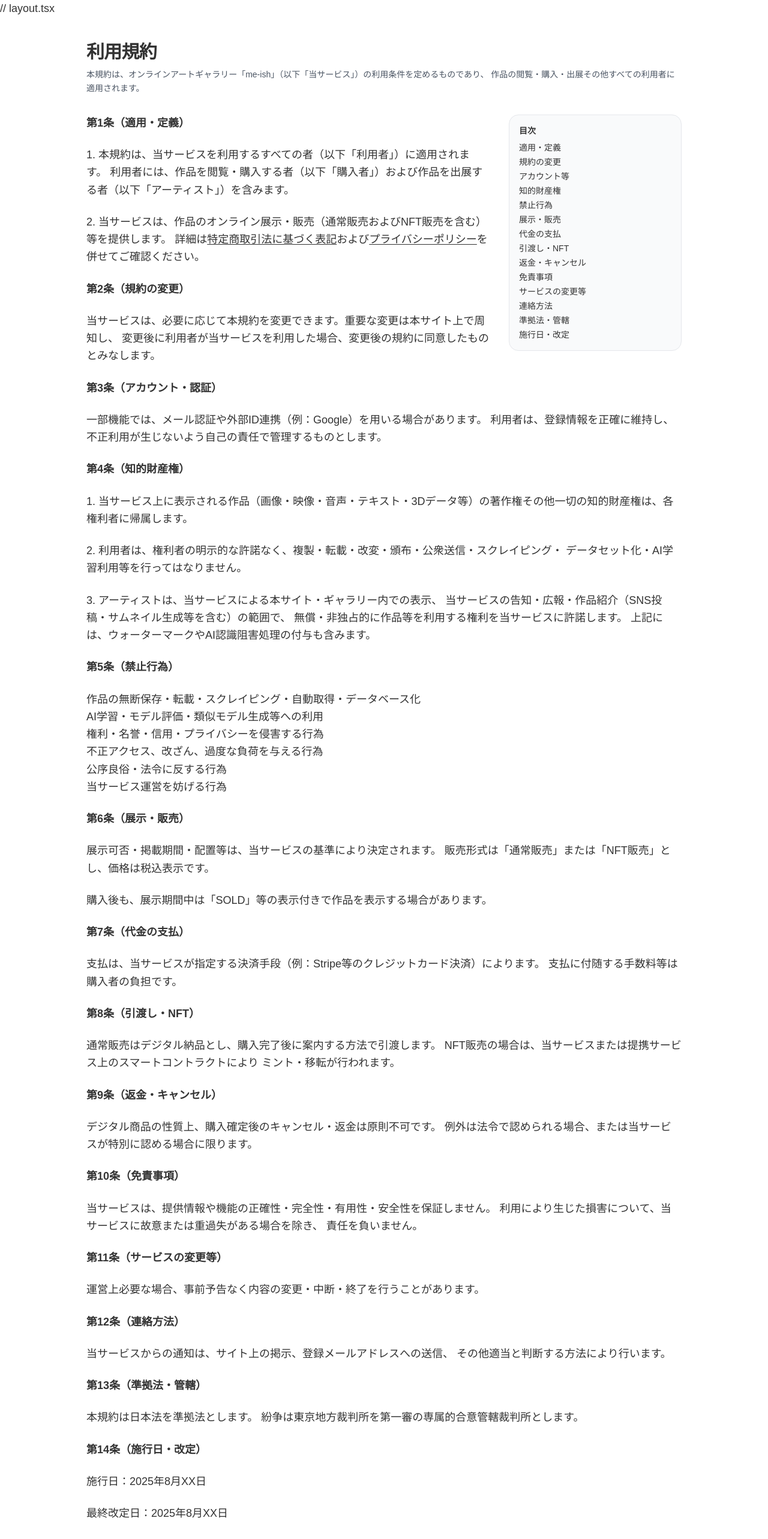
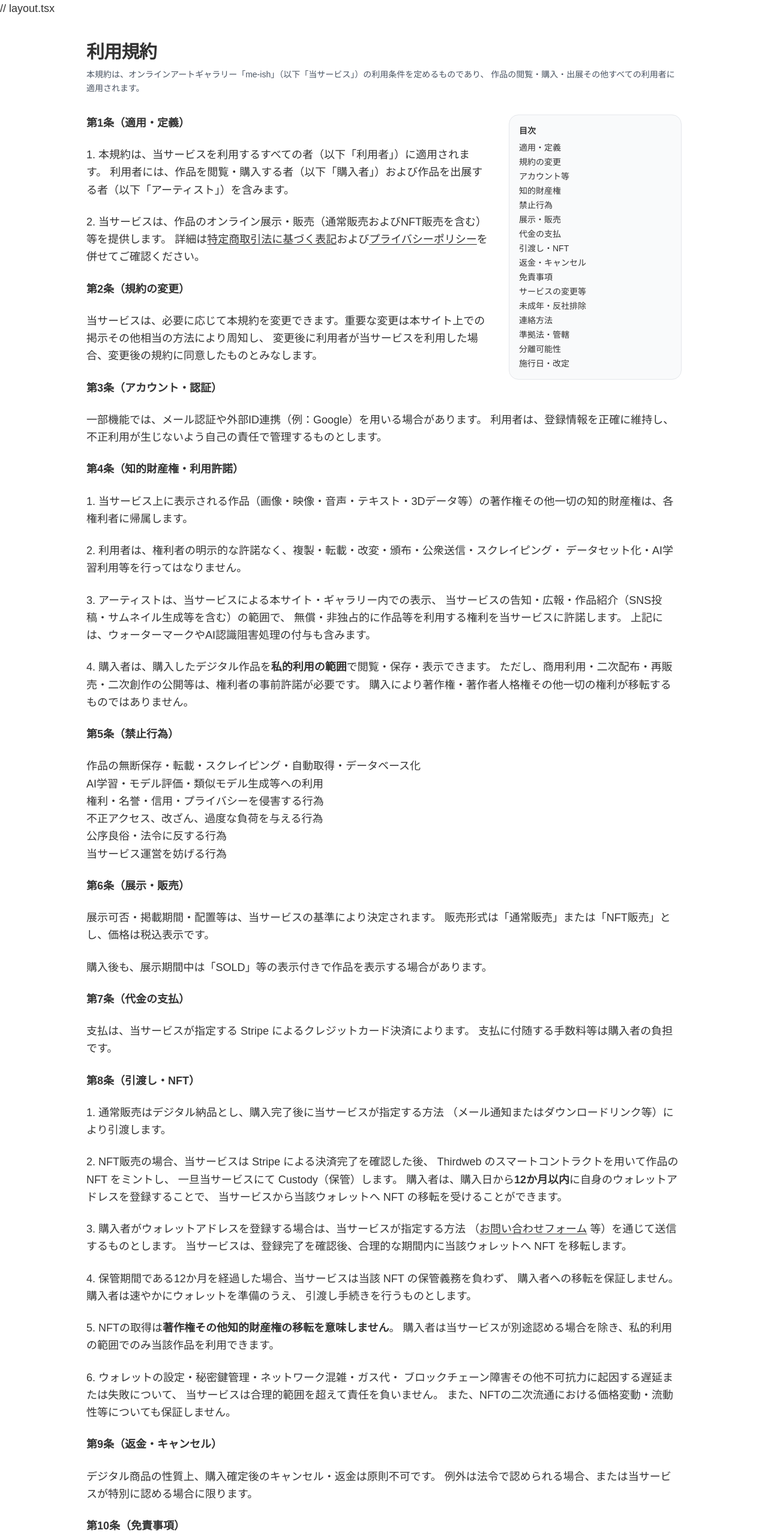
Before and after one commit to me-ish/me-ish-homepage, a Next.js app: page /footer/terms in a window 1280 px wide. Shown: the top 2566 px of the page at 60% size. Built offline with nearby package versions, Linux system fonts and the light colour scheme; a web font is replaced by a local one.

Commit message:
ブラッシュアップ

```diff
--- a/src/app/footer/copyright/page.tsx
+++ b/src/app/footer/copyright/page.tsx
@@ -65,7 +65,8 @@ export default function CopyrightPolicyPage() {
           <li>微細ノイズ等の付加による学習阻害処理（例：Glaze等の手法）</li>
         </ul>
         <p className="text-sm text-gray-600">
-          ※表示品質や端末性能に配慮しつつ、アーティストの意向と運用ポリシーに基づき付与します。
+          ※表示品質や端末性能に配慮しつつ、アーティストの意向と運用ポリシーに基づき付与します。<br />
+          ※AI学習の完全な防止を保証するものではありません。
         </p>
 
         <h2 id="sec-4"><strong>第4条（生成AI作品の取扱い）</strong></h2>
@@ -116,7 +117,7 @@ export default function CopyrightPolicyPage() {
           <Link href="/contact/form" className="underline underline-offset-2">お問い合わせフォーム</Link>
           または <span>info [at] me-ish.art</span> へお願いします（送信時は「[at]」を「@」に置換）。
         </p>
-        <p>制定日：2025年5月XX日／最終改定日：2025年8月XX日</p>
+        <p>制定日：2025年8月18日</p>
       </article>
     </main>
   );
--- a/src/app/footer/disclaimer/page.tsx
+++ b/src/app/footer/disclaimer/page.tsx
@@ -59,7 +59,7 @@ export default function DisclaimerPage() {
           （送信時は「[at]」を「@」に置換してください）
         </p>
 
-        <p>制定日：2025年5月（予定）</p>
+        <p>制定日：2025年8月18日</p>
       </article>
     </main>
   );
--- a/src/app/footer/privacy/page.tsx
+++ b/src/app/footer/privacy/page.tsx
@@ -51,7 +51,7 @@ export default function PrivacyPage() {
           <li>メールアドレス</li>
           <li>プロフィール情報（経歴、SNSリンク等）</li>
           <li>作品に関する情報（画像・ファイル・テキスト等）</li>
-          <li>決済情報（Stripe、Paper等を通じて取得）</li>
+          <li>決済情報（Stripeを通じて取得）</li>
           <li>IPアドレス、ブラウザ種別、アクセス日時、閲覧履歴等</li>
         </ul>
 
@@ -72,8 +72,8 @@ export default function PrivacyPage() {
         </h2>
         <p>当サービスは、以下の場合を除き、本人の同意なく第三者に個人情報を提供しません：</p>
         <ul>
-          <li>決済代行事業者（Stripe、Paper等）との取引処理に必要な場合</li>
-          <li>データベース管理（Supabase等）に必要な場合</li>
+          <li>決済代行事業者（Stripe）との取引処理に必要な場合</li>
+          <li>データベース管理（Supabase等）やサーバ運用等、業務委託に必要な場合</li>
           <li>法令に基づく開示義務がある場合</li>
           <li>人の生命、身体または財産の保護が必要な場合</li>
         </ul>
@@ -84,7 +84,7 @@ export default function PrivacyPage() {
         <p>当サービスでは、以下の外部サービスと連携する場合があります：</p>
         <ul>
           <li>Stripe（クレジットカード決済処理）</li>
-          <li>Paper（NFT販売処理）</li>
+          <li>Thirdweb（NFTの発行・移転処理）</li>
           <li>Supabase（応募情報・出展情報管理）</li>
           <li>Google Workspace（運営側での連絡管理）</li>
         </ul>
@@ -120,7 +120,6 @@ export default function PrivacyPage() {
           <Link href="/contact/form" className="underline underline-offset-2">
             お問い合わせフォーム
           </Link>
-
           からご連絡ください。本人確認を行った上で、法令に基づき対応します。
         </p>
 
@@ -130,15 +129,13 @@ export default function PrivacyPage() {
         <p>
           本ポリシーは、必要に応じて事前通知なく改定される場合があります。
           改定後は当サービス上に掲載された時点から効力を生じます。
+          重要な改定についてはサイト上で告知します。
         </p>
 
         <h2 id="sec-9">
           <strong>第9条（お問い合わせ）</strong>
         </h2>
-<p>
-  個人情報の取扱いに関するお問い合わせは、
-  以下のお問い合わせフォームまたはメールにてご連絡ください。
-</p>
+        <p>個人情報の取扱いに関するお問い合わせは、以下からご連絡ください。</p>
         <ul>
           <li>
             フォーム：
@@ -154,10 +151,9 @@ export default function PrivacyPage() {
           ※メールアドレスはスパム防止のため「@」を「[at]」に置き換えています。
           送信時に「@」に置き換えてください。
         </p>
+        <p className="mt-4">管理責任者：me-ish運営代表 大下唯</p>
 
-
-        <p>制定日：2025年5月XX日</p>
-        <p>最終改定日：2025年8月XX日</p>
+        <p>制定日：2025年8月18日</p>
       </article>
     </main>
   );
--- a/src/app/footer/terms/page.tsx
+++ b/src/app/footer/terms/page.tsx
@@ -4,7 +4,7 @@ import Link from 'next/link';
 
 export default function TermsPage() {
   return (
-    <main className="mx-auto max-w-5xl px-4 py-10">
+    <main id="main" className="mx-auto max-w-5xl px-4 py-10">
       {/* ヘッダ */}
       <header className="mb-8">
         <h1 className="text-3xl font-bold tracking-tight">利用規約</h1>
@@ -15,7 +15,10 @@ export default function TermsPage() {
       </header>
 
       {/* 目次 */}
-      <aside className="mb-8 rounded-2xl border bg-gray-50 p-4 text-sm md:float-right md:ml-8 md:w-72">
+      <aside
+        className="mb-8 rounded-2xl border bg-gray-50 p-4 text-sm md:float-right md:ml-8 md:w-72"
+        aria-label="目次"
+      >
         <div className="font-semibold">目次</div>
         <nav className="mt-2 grid gap-1">
           {[
@@ -30,15 +33,13 @@ export default function TermsPage() {
             ['返金・キャンセル', 'sec-9'],
             ['免責事項', 'sec-10'],
             ['サービスの変更等', 'sec-11'],
-            ['連絡方法', 'sec-12'],
-            ['準拠法・管轄', 'sec-13'],
-            ['施行日・改定', 'sec-14'],
+            ['未成年・反社排除', 'sec-12'],
+            ['連絡方法', 'sec-13'],
+            ['準拠法・管轄', 'sec-14'],
+            ['分離可能性', 'sec-15'],
+            ['施行日・改定', 'sec-16'],
           ].map(([label, id]) => (
-            <a
-              key={id}
-              href={`#${id}`}
-              className="underline-offset-2 hover:underline"
-            >
+            <a key={id} href={`#${id}`} className="underline-offset-2 hover:underline">
               {label}
             </a>
           ))}
@@ -71,7 +72,7 @@ export default function TermsPage() {
           <strong>第2条（規約の変更）</strong>
         </h2>
         <p>
-          当サービスは、必要に応じて本規約を変更できます。重要な変更は本サイト上で周知し、
+          当サービスは、必要に応じて本規約を変更できます。重要な変更は本サイト上での掲示その他相当の方法により周知し、
           変更後に利用者が当サービスを利用した場合、変更後の規約に同意したものとみなします。
         </p>
 
@@ -84,7 +85,7 @@ export default function TermsPage() {
         </p>
 
         <h2 id="sec-4">
-          <strong>第4条（知的財産権）</strong>
+          <strong>第4条（知的財産権・利用許諾）</strong>
         </h2>
         <p>
           1. 当サービス上に表示される作品（画像・映像・音声・テキスト・3Dデータ等）の著作権その他一切の知的財産権は、各権利者に帰属します。
@@ -98,6 +99,11 @@ export default function TermsPage() {
           当サービスの告知・広報・作品紹介（SNS投稿・サムネイル生成等を含む）の範囲で、
           無償・非独占的に作品等を利用する権利を当サービスに許諾します。
           上記には、ウォーターマークやAI認識阻害処理の付与も含みます。
+        </p>
+        <p>
+          4. 購入者は、購入したデジタル作品を<strong>私的利用の範囲</strong>で閲覧・保存・表示できます。
+          ただし、商用利用・二次配布・再販売・二次創作の公開等は、権利者の事前許諾が必要です。
+          購入により著作権・著作者人格権その他一切の権利が移転するものではありません。
         </p>
 
         <h2 id="sec-5">
@@ -119,26 +125,58 @@ export default function TermsPage() {
           展示可否・掲載期間・配置等は、当サービスの基準により決定されます。
           販売形式は「通常販売」または「NFT販売」とし、価格は税込表示です。
         </p>
-        <p>
-          購入後も、展示期間中は「SOLD」等の表示付きで作品を表示する場合があります。
-        </p>
+        <p>購入後も、展示期間中は「SOLD」等の表示付きで作品を表示する場合があります。</p>
 
         <h2 id="sec-7">
           <strong>第7条（代金の支払）</strong>
         </h2>
         <p>
-          支払は、当サービスが指定する決済手段（例：Stripe等のクレジットカード決済）によります。
+          支払は、当サービスが指定する Stripe によるクレジットカード決済によります。
           支払に付随する手数料等は購入者の負担です。
         </p>
 
-        <h2 id="sec-8">
-          <strong>第8条（引渡し・NFT）</strong>
-        </h2>
-        <p>
-          通常販売はデジタル納品とし、購入完了後に案内する方法で引渡します。
-          NFT販売の場合は、当サービスまたは提携サービス上のスマートコントラクトにより
-          ミント・移転が行われます。
-        </p>
+<h2 id="sec-8">
+  <strong>第8条（引渡し・NFT）</strong>
+</h2>
+
+<p>
+  1. 通常販売はデジタル納品とし、購入完了後に当サービスが指定する方法
+  （メール通知またはダウンロードリンク等）により引渡します。
+</p>
+
+<p>
+  2. NFT販売の場合、当サービスは Stripe による決済完了を確認した後、
+  Thirdweb のスマートコントラクトを用いて作品の NFT をミントし、
+  一旦当サービスにて Custody（保管）します。
+  購入者は、購入日から<strong>12か月以内</strong>に自身のウォレットアドレスを登録することで、
+  当サービスから当該ウォレットへ NFT の移転を受けることができます。
+</p>
+
+<p>
+  3. 購入者がウォレットアドレスを登録する場合は、当サービスが指定する方法
+  （<Link href="/contact/form" className="underline underline-offset-2">お問い合わせフォーム</Link> 等）を通じて送信するものとします。
+  当サービスは、登録完了を確認後、合理的な期間内に当該ウォレットへ NFT を移転します。
+</p>
+
+
+<p>
+  4. 保管期間である12か月を経過した場合、当サービスは当該 NFT の保管義務を負わず、
+  購入者への移転を保証しません。購入者は速やかにウォレットを準備のうえ、
+  引渡し手続きを行うものとします。
+</p>
+
+<p>
+  5. NFTの取得は<strong>著作権その他知的財産権の移転を意味しません</strong>。
+  購入者は当サービスが別途認める場合を除き、私的利用の範囲でのみ当該作品を利用できます。
+</p>
+
+<p>
+  6. ウォレットの設定・秘密鍵管理・ネットワーク混雑・ガス代・
+  ブロックチェーン障害その他不可抗力に起因する遅延または失敗について、
+  当サービスは合理的範囲を超えて責任を負いません。
+  また、NFTの二次流通における価格変動・流動性等についても保証しません。
+</p>
+
 
         <h2 id="sec-9">
           <strong>第9条（返金・キャンセル）</strong>
@@ -153,8 +191,7 @@ export default function TermsPage() {
         </h2>
         <p>
           当サービスは、提供情報や機能の正確性・完全性・有用性・安全性を保証しません。
-          利用により生じた損害について、当サービスに故意または重過失がある場合を除き、
-          責任を負いません。
+          利用により生じた損害について、当サービスに故意または重過失がある場合を除き、責任を負いません。
         </p>
 
         <h2 id="sec-11">
@@ -165,26 +202,43 @@ export default function TermsPage() {
         </p>
 
         <h2 id="sec-12">
-          <strong>第12条（連絡方法）</strong>
+          <strong>第12条（未成年・反社会的勢力の排除）</strong>
+        </h2>
+        <p>
+          1. 未成年の利用は、親権者等法定代理人の同意がある場合に限ります。
+        </p>
+        <p>
+          2. 利用者は、自己または関係者が反社会的勢力に該当しないこと、または関与しないことを表明・保証し、
+          該当が判明した場合、当サービスは何らの通知なく利用停止・契約解除等の措置を講じることができます。
+        </p>
+
+        <h2 id="sec-13">
+          <strong>第13条（連絡方法）</strong>
         </h2>
         <p>
           当サービスからの通知は、サイト上の掲示、登録メールアドレスへの送信、
-          その他適当と判断する方法により行います。
-        </p>
-
-        <h2 id="sec-13">
-          <strong>第13条（準拠法・管轄）</strong>
-        </h2>
-        <p>
-          本規約は日本法を準拠法とします。
-          紛争は東京地方裁判所を第一審の専属的合意管轄裁判所とします。
+          その他適当と判断する方法により行います。お問い合わせは「お問い合わせページ」等の案内に従って行ってください。
         </p>
 
         <h2 id="sec-14">
-          <strong>第14条（施行日・改定）</strong>
+          <strong>第14条（準拠法・管轄）</strong>
         </h2>
-        <p>施行日：2025年8月XX日</p>
-        <p>最終改定日：2025年8月XX日</p>
+        <p>
+          本規約は日本法を準拠法とします。紛争は東京地方裁判所を第一審の専属的合意管轄裁判所とします。
+        </p>
+
+        <h2 id="sec-15">
+          <strong>第15条（分離可能性）</strong>
+        </h2>
+        <p>
+          本規約のいずれかの条項が無効または執行不能と判断された場合でも、その他の条項は引き続き有効に存続します。
+        </p>
+
+        <h2 id="sec-16">
+          <strong>第16条（施行日・改定）</strong>
+        </h2>
+        <p>施行日：2025年8月18日</p>
+        <p>改定日：変更の都度、本サイト上に表示します。</p>
       </article>
     </main>
   );
--- a/src/app/footer/tokushoho/page.tsx
+++ b/src/app/footer/tokushoho/page.tsx
@@ -17,20 +17,21 @@ export default function TokushohoPage() {
         <p>me-ish（ミーイッシュ）</p>
 
         <h2><strong>■ 販売責任者</strong></h2>
-        <p>〇〇 〇〇（フルネーム）</p>
+        <p>大下　唯</p>
 
         <h2><strong>■ 所在地</strong></h2>
-        <p>東京都〇〇区〇〇町〇丁目（詳細はご請求があった場合に遅滞なく開示します）</p>
+        <p>仙台市青葉区（詳細はご請求があった場合に遅滞なく開示します）</p>
 
         <h2><strong>■ 電話番号</strong></h2>
-        <p>電話での対応は行っておりません。お問い合わせは下記フォームまたはメールをご利用ください。</p>
+        <p>電話番号は特定商取引法第11条に基づき、ご請求があった場合に遅滞なく開示いたします。<br />
+        お問い合わせは下記フォームまたはメールをご利用ください。</p>
 
         <h2><strong>■ お問い合わせ先</strong></h2>
         <ul>
           <li>
             フォーム：
             <Link href="/contact/form" className="underline underline-offset-2">
-              お問い合わせページ
+              お問い合わせフォーム
             </Link>
           </li>
           <li>
@@ -62,13 +63,13 @@ export default function TokushohoPage() {
         <h2><strong>■ お支払い方法</strong></h2>
         <ul>
           <li>クレジットカード決済（Stripe）</li>
-          <li>クレジットカードまたは暗号資産決済（PaperによるNFT購入）</li>
+          <li>クレジットカード決済（StripeによるNFT購入）</li>
         </ul>
 
         <h2><strong>■ お支払い時期</strong></h2>
         <ul>
           <li>通常販売：購入手続き完了時に即時決済</li>
-          <li>NFT販売：Paper上での購入完了時に決済</li>
+          <li>NFT販売：Stripe決済完了時に即時決済</li>
         </ul>
 
         <h2><strong>■ 商品の引渡時期</strong></h2>
@@ -84,7 +85,7 @@ export default function TokushohoPage() {
         <h2><strong>■ 表現および商品に関する注意書き</strong></h2>
         <p>各作品はアーティストによる創作物です。表現内容は主観的なものであり、品質・効果等を保証するものではありません。</p>
 
-        <p>制定日：2025年5月XX日</p>
+        <p>制定日：2025年8月18日</p>
       </article>
     </main>
   );
```
Also changed, not shown: src/app/footer/faq/page.tsx (+22 -36 lines). Lines whose indentation alone changed are shown as unchanged.
